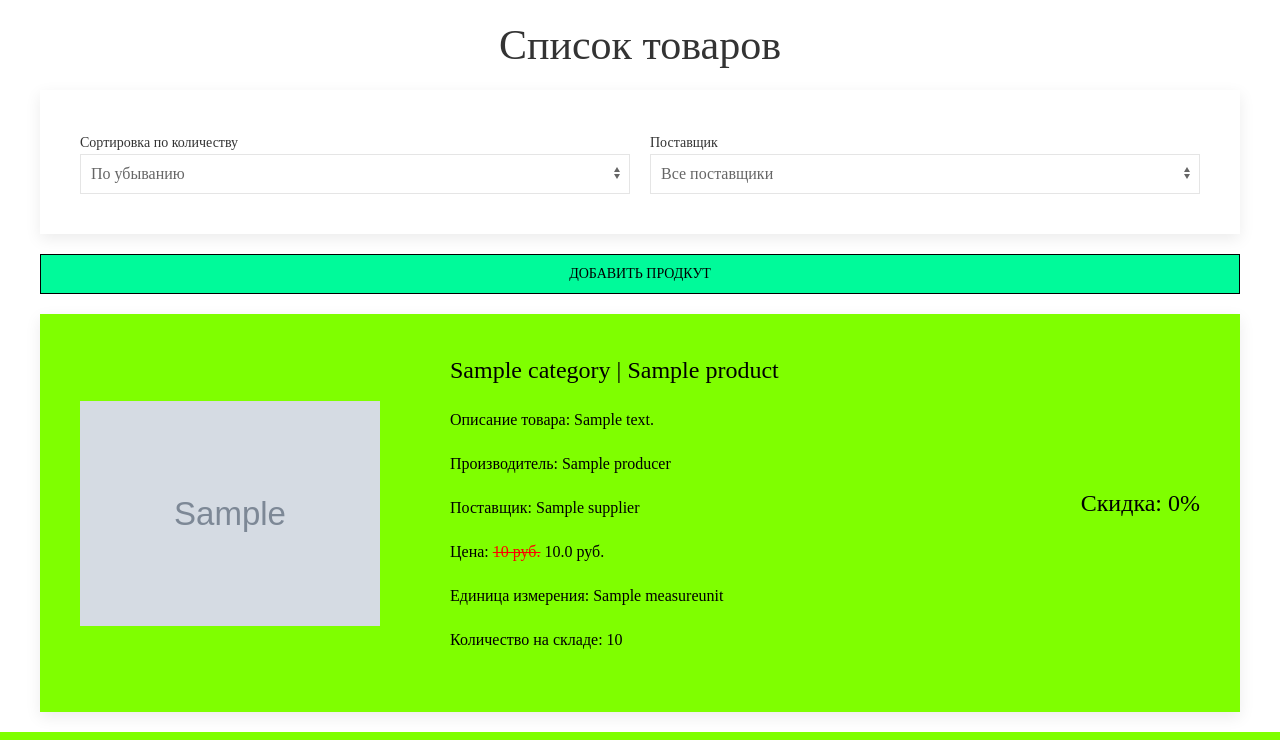
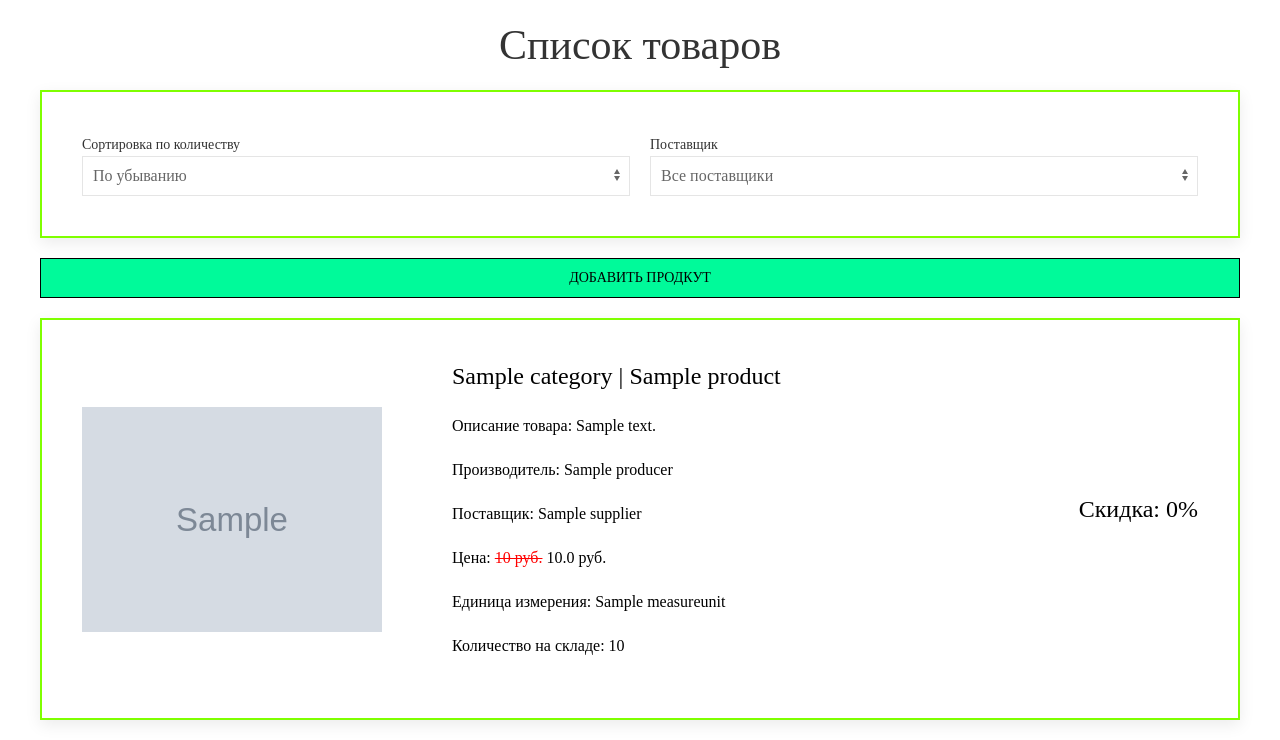
Before and after one commit to fake-stmz/dem-exam-practice, a Django app: template dem_exam_practice/shoes_market/templates/index_admin.html in a window 1280 px wide. Shown: the part 80-820 px from the top of the page. Run offline with Django 5.2, Linux system fonts and the light colour scheme; the template is opened without the code that fills it: values that come from a table or form of the project are taken from there, others are empty; tables that the repository leaves empty hold one stand-in row (values such as "Sample post"); grey boxes marked "Sample" are stand-in pictures; some libraries are stand-ins or nearby versions.

Commit message:
Minor visual changes

```diff
--- a/dem_exam_practice/shoes_market/templates/index_manager.html
+++ b/dem_exam_practice/shoes_market/templates/index_manager.html
@@ -12,7 +12,7 @@
 {% endblock %}
 
 {% block filter_sorting %}
-<div class="uk-card uk-card-default uk-card-body uk-margin uk-flex">
+<div class="uk-card uk-card-default uk-card-body uk-margin uk-flex" style="border: 2px solid #7FFF00;">
     <div class="uk-width-1-2">
         <label class="uk-form-label" for="quantity-sorting">Сортировка по количеству</label>
         <select class="uk-select" id="quantity-sorting">
--- a/dem_exam_practice/shoes_market/templates/login.html
+++ b/dem_exam_practice/shoes_market/templates/login.html
@@ -4,7 +4,7 @@
 
 {% block content %}
 <div class="uk-container uk-margin-top">
-    <div class="uk-card uk-card-default uk-card-body uk-width-1-3 uk-align-center" style="background-color: #7FFF00;">
+    <div class="uk-card uk-card-default uk-card-body uk-width-1-3 uk-align-center" style="border: 2px solid #7FFF00;">
         <h3 class="uk-card-title uk-margin-bottom uk-text-center" style="font-family: Times New Roman;">Вход</h3>
         <form class="uk-form-stacked" method="post">
             {% csrf_token %}
--- a/dem_exam_practice/shoes_market/templates/search.html
+++ b/dem_exam_practice/shoes_market/templates/search.html
@@ -1,5 +1,5 @@
 {% for product in products %}
-    <div class="uk-card uk-card-default uk-margin" style="background-color: #7FFF00;">
+    <div class="uk-card uk-card-default uk-margin" style="border: 2px solid #7FFF00;">
         <div class="uk-card-body" {% if product.discount > 15 %} style="background-color: #2E8B57;" {% endif %}
         {% if product.quantity == 0 %} style="background-color: cyan;" {% endif %}>
             <div class="uk-flex uk-flex-middle" style="color: black;">
```
